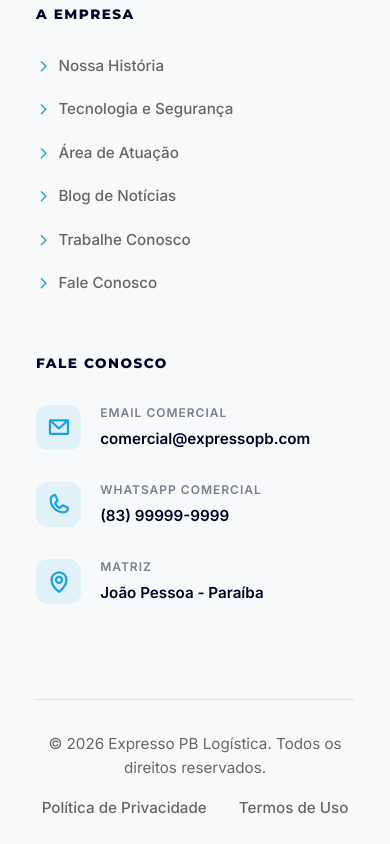
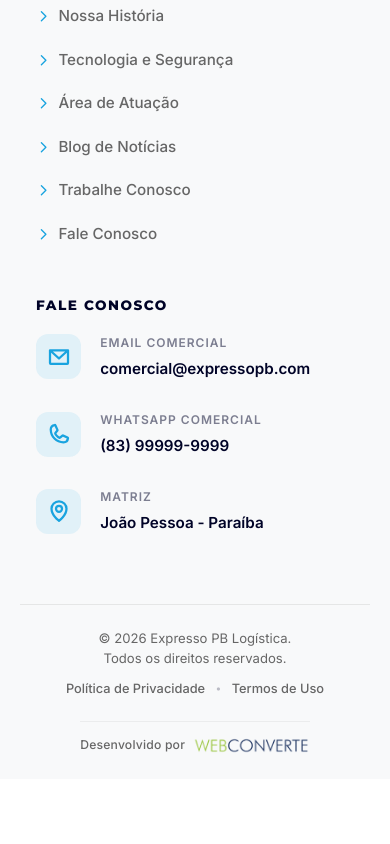
Before and after one commit to webconverte/siteexpressopb, a React (Vite) app: page /trabalhe-conosco in a window 390 px wide. Shown: the part 4879-5723 px from the top of the page. After the commit the page ends 5658 px from the top, so only its background shows below. Built offline with nearby package versions, Linux system fonts and the light colour scheme.

Commit message:
feat: adiciona assinatura Webconverte e refina layout responsivo do rodape mobile

```diff
--- a/src/components/Footer.jsx
+++ b/src/components/Footer.jsx
@@ -2,6 +2,8 @@
 import { Link } from 'react-router-dom';
 import { EnvelopeSimple, InstagramLogo, MapPin, WhatsappLogo, LinkedinLogo, Phone, CaretRight } from '@phosphor-icons/react';
 import logo from '../assets/logo_escura.svg';
+import logoWebconverte from '../assets/logo_webconverte.png';
+
 
 const Footer = () => {
     return (
@@ -69,10 +71,25 @@
                 </div>
 
                 <div className="footer-bottom">
-                    <p>&copy; 2026 Expresso PB Logística. Todos os direitos reservados.</p>
-                    <div className="legal-links">
-                        <Link to="#">Política de Privacidade</Link>
-                        <Link to="#">Termos de Uso</Link>
+                    <div className="footer-bottom-info">
+                        <p className="footer-copy">&copy; 2026 Expresso PB Logística. Todos os direitos reservados.</p>
+                        <div className="legal-links">
+                            <Link to="#">Política de Privacidade</Link>
+                            <span className="legal-divider" aria-hidden="true">•</span>
+                            <Link to="#">Termos de Uso</Link>
+                        </div>
+                    </div>
+                    <div className="dev-credit">
+                        <span className="dev-credit-text">Desenvolvido por</span>
+                        <a
+                            href="https://webconverte.com.br"
+                            target="_blank"
+                            rel="noopener noreferrer"
+                            title="Webconverte - Soluções Digitais e Criação de Sites"
+                            className="dev-credit-link"
+                        >
+                            <img src={logoWebconverte} alt="Webconverte" className="dev-credit-logo" />
+                        </a>
                     </div>
                 </div>
             </div>
--- a/src/index.css
+++ b/src/index.css
@@ -1414,31 +1414,153 @@
 .contact-info p { color: var(--dark-blue); font-weight: 600; font-size: 0.95rem; margin: 0; }
 
 
-.legal-links { display: flex; gap: 2rem; }
-.legal-links a { color: var(--text-muted); text-decoration: none; transition: var(--transition); font-weight: 500; }
-.legal-links a:hover { color: var(--primary-blue); }
+.footer-bottom {
+    display: flex;
+    justify-content: space-between;
+    align-items: center;
+    padding-top: 2rem;
+    border-top: 1px solid rgba(0,0,0,0.08);
+    color: var(--text-muted);
+    font-size: 0.95rem;
+    margin: 0 1rem;
+    flex-wrap: wrap;
+    gap: 1.5rem;
+}
+.footer-bottom-info {
+    display: flex;
+    align-items: center;
+    gap: 2rem;
+    flex-wrap: wrap;
+}
+.footer-copy {
+    margin: 0;
+    font-size: 0.88rem;
+    color: var(--text-muted);
+}
+.legal-links {
+    display: flex;
+    align-items: center;
+    gap: 0.75rem;
+}
+.legal-links a {
+    color: var(--text-muted);
+    text-decoration: none;
+    transition: var(--transition);
+    font-weight: 500;
+    font-size: 0.85rem;
+    white-space: nowrap;
+}
+.legal-links a:hover {
+    color: var(--primary-blue);
+}
+.legal-divider {
+    color: rgba(0, 3, 39, 0.2);
+    font-size: 0.65rem;
+    user-select: none;
+}
+.dev-credit {
+    display: inline-flex;
+    align-items: center;
+    gap: 0.55rem;
+    font-size: 0.85rem;
+    color: var(--text-muted);
+}
+.dev-credit-text {
+    font-weight: 500;
+    font-size: 0.82rem;
+    color: var(--text-muted);
+    white-space: nowrap;
+    letter-spacing: 0.2px;
+}
+.dev-credit-link {
+    display: inline-flex;
+    align-items: center;
+    transition: transform 0.2s ease, opacity 0.2s ease;
+}
+.dev-credit-link:hover {
+    transform: translateY(-1px);
+    opacity: 0.85;
+}
+.dev-credit-logo {
+    height: 18px;
+    width: auto;
+    display: block;
+    object-fit: contain;
+}
 
 @media (max-width: 1024px) {
     .footer-grid { grid-template-columns: 1fr 1fr; gap: 3rem; }
-    .footer-cta { flex-direction: column; text-align: center; gap: 2rem; padding: 3rem 1.5rem; margin: 0 0 3rem; border-radius: 0 0 20px 20px;}
-}
+    .footer-cta { flex-direction: column; text-align: center; gap: 2rem; padding: 3rem 1.5rem; margin: 0 0 3rem; border-radius: 0 0 20px 20px; }
+}
+
 @media (max-width: 768px) {
-    .footer-mega { padding: 3.5rem 0 1.5rem; }
-    .footer-grid { grid-template-columns: 1fr; gap: 2.5rem; }
-}
-
-
-
-
-
-
-.footer-bottom {
-    display: flex; justify-content: space-between; align-items: center;
-    padding-top: 2rem; border-top: 1px solid rgba(0,0,0,0.1);
-    color: var(--text-muted); font-size: 0.95rem; margin: 0 1rem;
-}
-@media (max-width: 768px) {
-    .footer-bottom { flex-direction: column; text-align: center; gap: 1rem; }
+    .footer-mega {
+        padding: 3rem 0 1.5rem;
+    }
+    .footer-grid {
+        grid-template-columns: 1fr;
+        gap: 2rem;
+        margin-bottom: 2.5rem;
+    }
+    .footer-mega h4 {
+        margin-bottom: 1.2rem;
+    }
+    .footer-bottom {
+        flex-direction: column;
+        text-align: center;
+        gap: 0.9rem;
+        padding-top: 1.5rem;
+        margin: 0;
+    }
+    .footer-bottom-info {
+        flex-direction: column;
+        align-items: center;
+        gap: 0.45rem;
+        width: 100%;
+    }
+    .footer-copy {
+        font-size: 0.82rem;
+        line-height: 1.5;
+        color: var(--text-muted);
+        text-wrap: balance;
+        max-width: 290px;
+        margin: 0 auto;
+    }
+    .legal-links {
+        display: flex;
+        align-items: center;
+        justify-content: center;
+        gap: 0.65rem;
+        flex-wrap: nowrap;
+    }
+    .legal-links a {
+        font-size: 0.8rem;
+        white-space: nowrap;
+        padding: 0.2rem 0;
+    }
+    .legal-divider {
+        font-size: 0.65rem;
+        color: rgba(0, 3, 39, 0.25);
+    }
+    .dev-credit {
+        display: inline-flex;
+        align-items: center;
+        justify-content: center;
+        gap: 0.5rem;
+        padding-top: 0.85rem;
+        border-top: 1px solid rgba(0, 0, 0, 0.05);
+        width: 100%;
+        max-width: 230px;
+        margin: 0.25rem auto 0;
+    }
+    .dev-credit-text {
+        font-size: 0.76rem;
+        color: var(--text-muted);
+        letter-spacing: 0.2px;
+    }
+    .dev-credit-logo {
+        height: 18px;
+    }
 }
 
 /* --- Cotação Section UX Redesign --- */
```
Also changed, not shown: src/assets/logo_webconverte.png (added).
